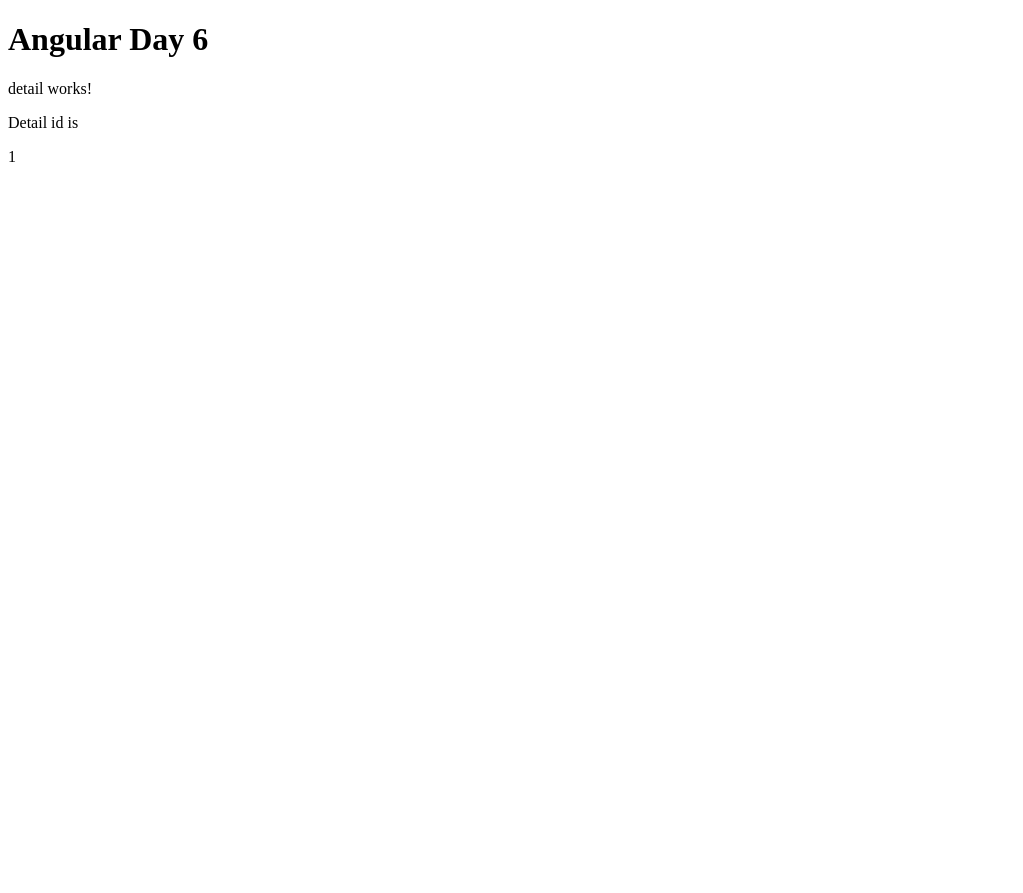
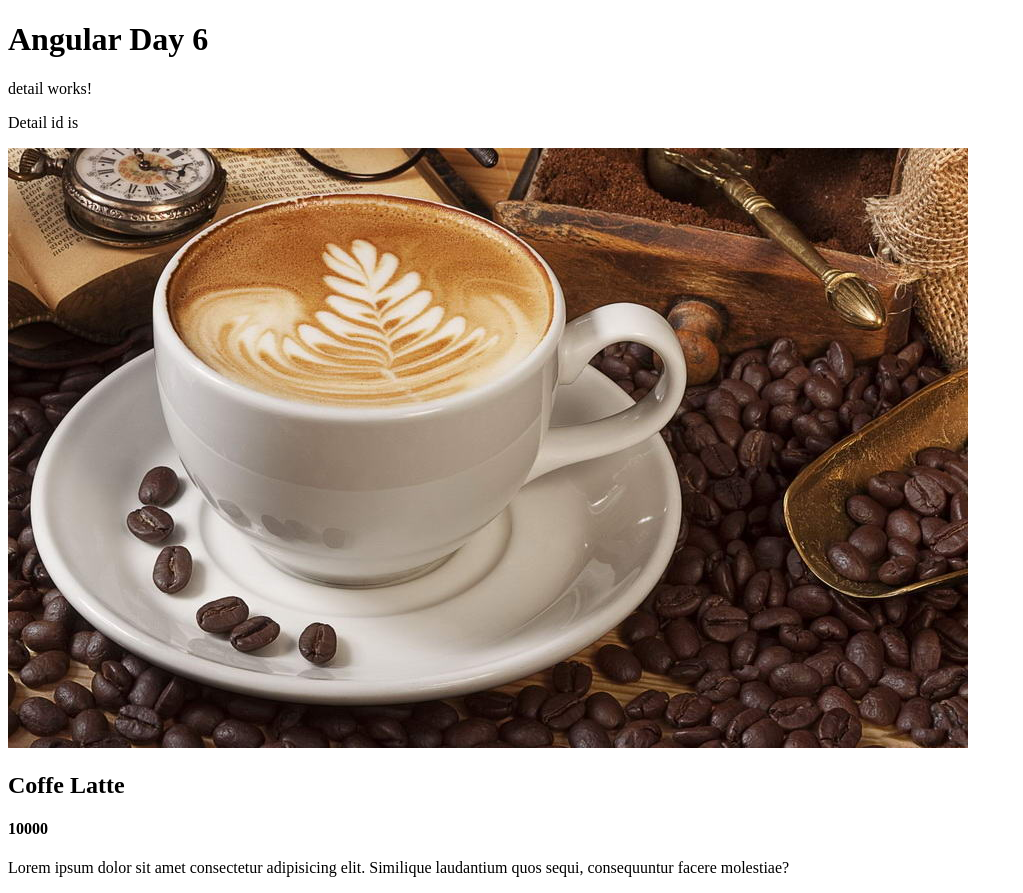
Before and after one commit to zaidannoor/zaidan_upn_zetta_learning, an Angular app in the folder angular-tour-of-heroes/: page /detail/1 in a window 1280 px wide. Shown: the whole page, without its empty margins (0-1023 px from the left). Before the commit the page ends 800 px from the top, so only its background shows below. Built offline with nearby package versions, Linux system fonts and the light colour scheme.

Commit message:
make function getItemById

```diff
--- a/angular-tour-of-heroes/src/app/cashier/cashier/cashier.component.ts
+++ b/angular-tour-of-heroes/src/app/cashier/cashier/cashier.component.ts
@@ -50,9 +50,14 @@ export class CashierComponent implements OnInit {
 
   public selectedItems : Selecteditem[]=[]
 
+
   constructor() { }
 
   ngOnInit(): void {
+  }
+
+  getItemById(id : number){
+    return this.items.find((item) => item.id === id)
   }
 
   addItem(item :item){
--- a/angular-tour-of-heroes/src/app/cashier/menu/menu.component.css
+++ b/angular-tour-of-heroes/src/app/cashier/menu/menu.component.css
@@ -40,6 +40,7 @@ img{
 .card-button{
     display: flex;
     text-align: center;
+    min-width: 88px;
 }
 
 
--- a/angular-tour-of-heroes/src/app/detail/detail/detail.component.html
+++ b/angular-tour-of-heroes/src/app/detail/detail/detail.component.html
@@ -1,3 +1,12 @@
 <p>detail works!</p>
 <p>Detail id is </p>
-<p>{{ items.id }}</p>
+<section class="detail-item">
+    <div class="item-img">
+        <img src="{{ items.img }}" alt="">
+    </div>
+    <div class="item-body">
+        <h1>{{ items.name }}</h1>
+        <h4>{{ items.price }}</h4>
+        <p>Lorem ipsum dolor sit amet consectetur adipisicing elit. Similique laudantium quos sequi, consequuntur facere molestiae?</p>
+    </div>
+</section>
--- a/angular-tour-of-heroes/src/app/detail/detail/detail.component.ts
+++ b/angular-tour-of-heroes/src/app/detail/detail/detail.component.ts
@@ -1,21 +1,26 @@
 import { Component, OnInit } from '@angular/core';
 import { ActivatedRoute } from '@angular/router';
-
+import { CashierComponent } from 'src/app/cashier/cashier/cashier.component';
 @Component({
   selector: 'app-detail',
   templateUrl: './detail.component.html',
   styleUrls: ['./detail.component.css']
 })
 export class DetailComponent implements OnInit {
-  items!: { id: number; name: string; };
+  // items!: { id: number; name: string; img: string; price: number } | undefined;
+  items!: any;
+  param! : number
+
   constructor(private route: ActivatedRoute) {
+
   }
 
   ngOnInit(): void {
-    this.items = {
-      id: this.route.snapshot.params['id'],
-      name: 'zaidan'
-    }
+    this.param = this.route.snapshot.params['id']
+
+    let cashier = new CashierComponent;
+    this.items = cashier.getItemById(this.param * 1)
+    console.log((this.items))
   }
 
 }
```
